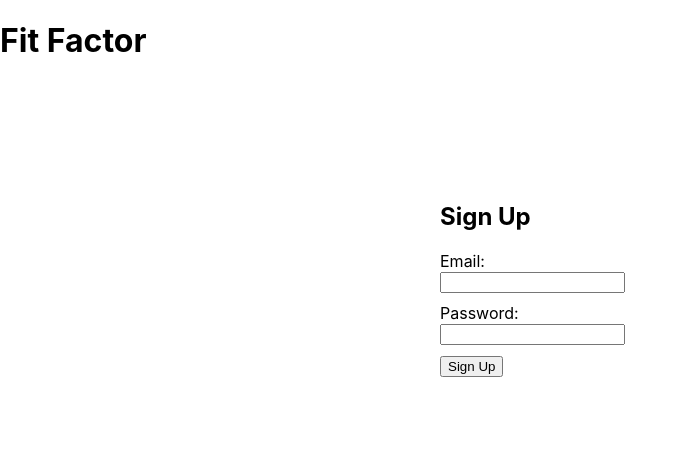
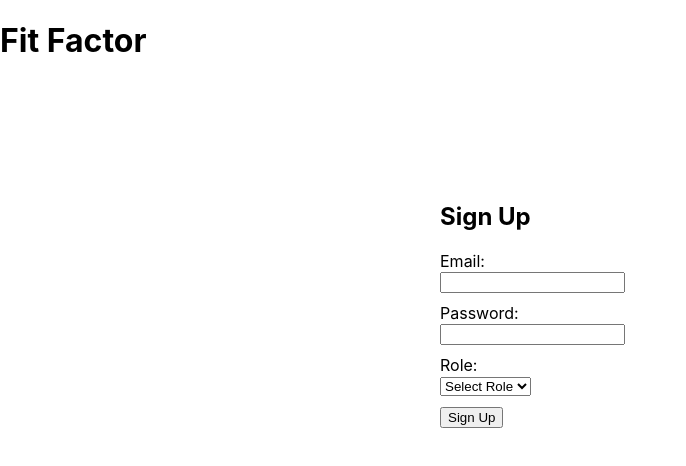
Before and after one commit to michaelmaytin/fit-factor-app, a React (Create React App) app in the folder fitfactor/frontend/: page /signup in a window 1280 px wide. Shown: the top 466 px of the page, without its empty margins (0-686 px from the left). Built offline with nearby package versions, Linux system fonts and the light colour scheme.

Commit message:
Users can only be (User/Trainer)

```diff
--- a/fitfactor/frontend/src/pages/SignupPage.js
+++ b/fitfactor/frontend/src/pages/SignupPage.js
@@ -3,6 +3,7 @@ import React, { useState } from 'react';
 function SignupPage() {
   const [email, setEmail] = useState('');
   const [password, setPassword] = useState('');
+  const [role, setRole] = useState('');
 
   const handleSignup = async (e) => {
     e.preventDefault();
@@ -10,7 +11,7 @@ function SignupPage() {
       const response = await fetch('http://localhost:5000/api/signup', {
         method: 'POST',
         headers: { 'Content-Type': 'application/json' },
-        body: JSON.stringify({ email, password })
+        body: JSON.stringify({ email, password, role })
       });
 
       const data = await response.json();
@@ -47,6 +48,14 @@ function SignupPage() {
             required
           />
         </div>
+        <div style={{marginBottom:"10px"}}>
+          <label>Role:</label><br />
+          <select value={role} onChange={(e) => setRole(e.target.value)} required>
+            <option value="">Select Role</option>
+            <option value="user">User</option>
+            <option value="trainer">Trainer</option>
+          </select>
+        </div>
         <button type="submit">Sign Up</button>
       </form>
     </div>
```
Also changed, not shown: 1 other file (tests, documents, lock files or other folders).
